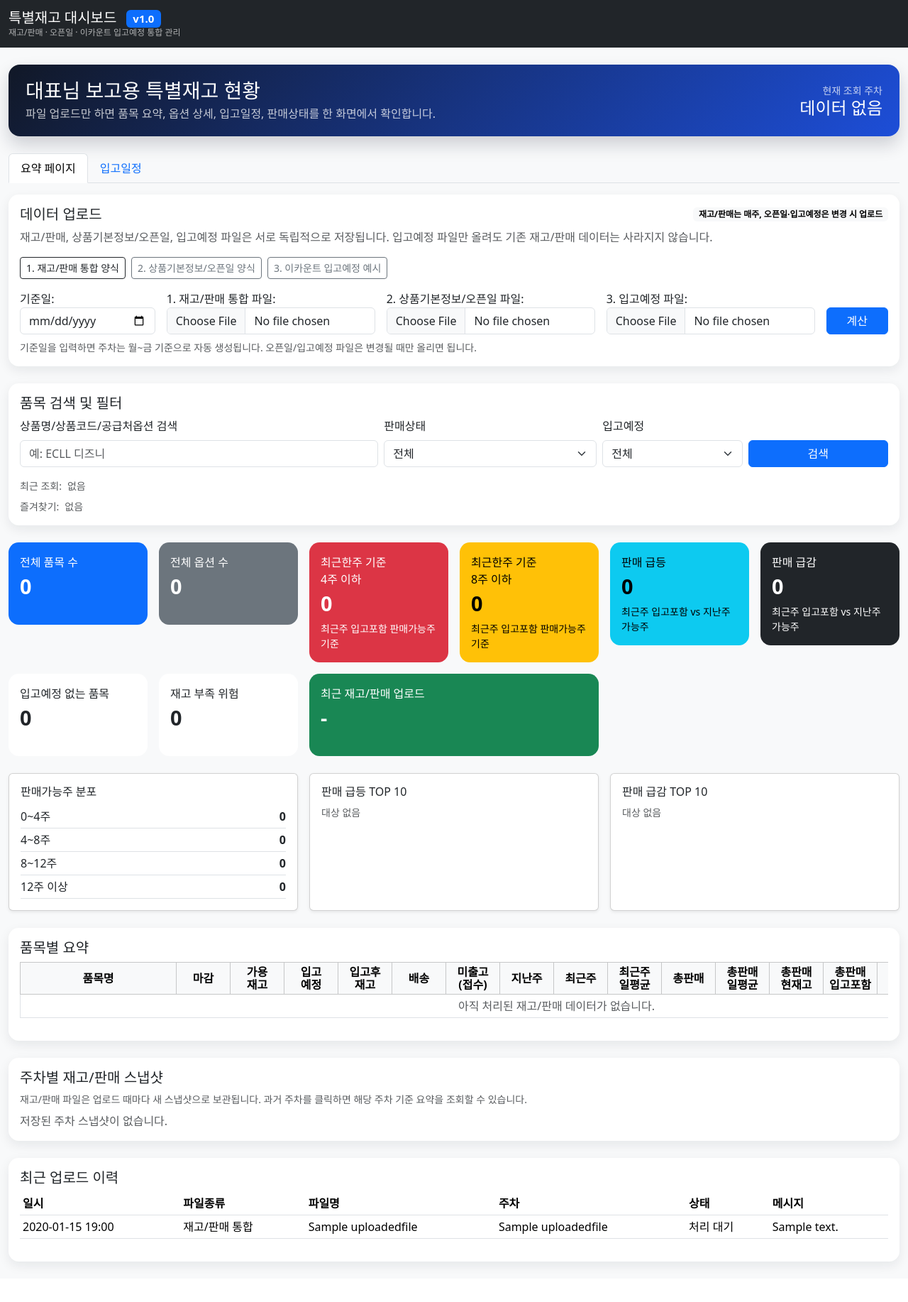
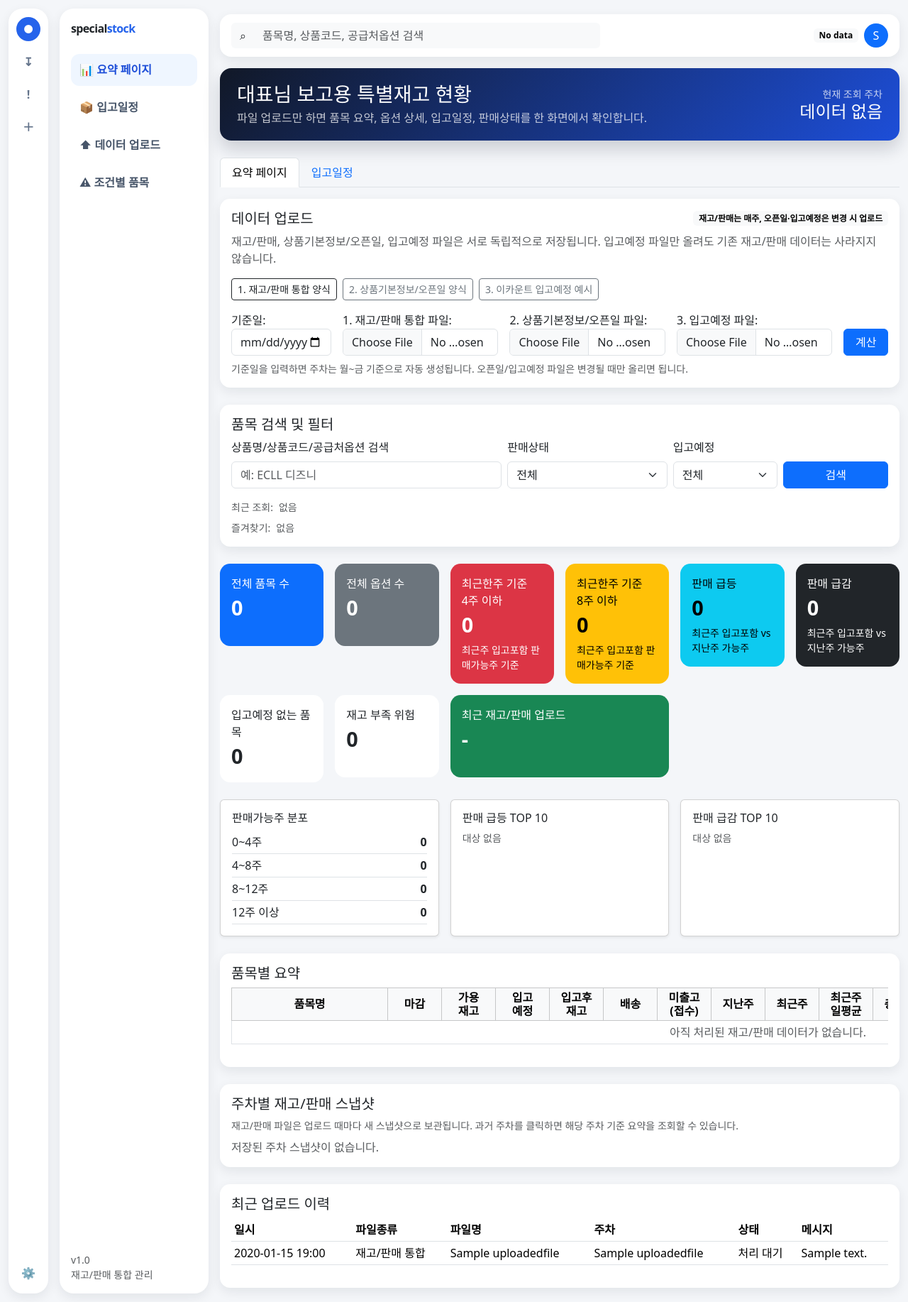
Before and after one commit to goowlsrud6-eng/logic, a Django app: page / in a window 1280 px wide. Shown: the whole page at 71% size. Before the commit the page ends 1787 px from the top, so only its background shows below. Run offline with Django 5.2, Linux system fonts and the light colour scheme; tables that the repository leaves empty hold one stand-in row (values such as "Sample post").

Commit message:
Revamp dashboard layout with side navigation

```diff
--- a/inventory/templates/inventory/dashboard.html
+++ b/inventory/templates/inventory/dashboard.html
@@ -8,6 +8,21 @@
   <link href="https://cdn.jsdelivr.net/npm/bootstrap@5.3.3/dist/css/bootstrap.min.css" rel="stylesheet">
   <style>
     body { background: #f4f6f9; }
+
+    .app-shell { display: grid; grid-template-columns: 56px 210px minmax(0, 1fr); gap: 1rem; min-height: 100vh; padding: .75rem; }
+    .icon-rail, .side-nav { background: #fff; border-radius: 1.25rem; box-shadow: 0 .35rem 1rem rgba(15,23,42,.08); }
+    .icon-rail { display: flex; flex-direction: column; align-items: center; padding: .75rem .5rem; gap: .75rem; }
+    .rail-button { width: 34px; height: 34px; border-radius: 999px; display: grid; place-items: center; color: #64748b; text-decoration: none; font-weight: 700; }
+    .rail-button.active, .rail-button:hover { background: #2563eb; color: #fff; }
+    .side-nav { padding: 1rem; display: flex; flex-direction: column; gap: .5rem; }
+    .side-brand { font-weight: 800; letter-spacing: -.04em; margin-bottom: 1rem; }
+    .side-brand span { color: #2563eb; }
+    .side-link { border-radius: .75rem; padding: .65rem .75rem; color: #475569; text-decoration: none; font-weight: 600; display: flex; gap: .55rem; align-items: center; }
+    .side-link.active, .side-link:hover { background: #eff6ff; color: #1d4ed8; }
+    .content-panel { min-width: 0; }
+    .topbar { background: #fff; border-radius: 1rem; box-shadow: 0 .35rem 1rem rgba(15,23,42,.08); padding: .75rem 1rem; display: flex; gap: 1rem; align-items: center; justify-content: space-between; margin-bottom: 1rem; }
+    .top-search { max-width: 520px; flex: 1; }
+    @media (max-width: 992px) { .app-shell { grid-template-columns: 1fr; } .icon-rail, .side-nav { display: none; } }
     th { white-space: nowrap; }
     .navbar-brand small { display: block; font-size: .75rem; color: rgba(255,255,255,.65); font-weight: 400; }
     .page-hero { background: linear-gradient(135deg, #111827, #1d4ed8); color: #fff; border-radius: 1rem; padding: 1.25rem 1.5rem; box-shadow: 0 .75rem 1.5rem rgba(15,23,42,.18); }
@@ -26,9 +41,29 @@
     .trend-drop-strong { background-color: #f2ceef !important; }
   </style>
 </head>
-<body class="bg-light">
-<nav class="navbar navbar-dark bg-dark"><div class="container-fluid"><span class="navbar-brand mb-0 h1">특별재고 대시보드 <span class="badge text-bg-primary ms-2">v1.0</span><small>재고/판매 · 오픈일 · 이카운트 입고예정 통합 관리</small></span></div></nav>
-<main class="container-fluid py-4">
+<body>
+<div class="app-shell">
+  <aside class="icon-rail">
+    <a class="rail-button active" href="{% url 'dashboard' %}" title="대시보드">●</a>
+    <a class="rail-button" href="{% url 'inbound_schedule' %}" title="입고일정">↧</a>
+    <a class="rail-button" href="#card-items" title="위험 품목">!</a>
+    <a class="rail-button" href="#uploads" title="업로드">＋</a>
+    <div class="mt-auto"><a class="rail-button" href="#" title="설정">⚙</a></div>
+  </aside>
+  <aside class="side-nav">
+    <div class="side-brand">special<span>stock</span></div>
+    <a class="side-link active" href="{% url 'dashboard' %}">📊 요약 페이지</a>
+    <a class="side-link" href="{% url 'inbound_schedule' %}">📦 입고일정</a>
+    {% if last_product_name %}<a class="side-link" href="{% url 'product_detail' last_product_name %}?upload_id={{ last_upload_id }}">🔎 최근 상세</a>{% endif %}
+    <a class="side-link" href="#uploads">⬆ 데이터 업로드</a>
+    <a class="side-link" href="#card-items">⚠ 조건별 품목</a>
+    <div class="mt-auto small text-muted">v1.0<br>재고/판매 통합 관리</div>
+  </aside>
+<main class="content-panel py-2">
+  <section class="topbar">
+    <div class="top-search"><form method="get"><div class="input-group"><span class="input-group-text bg-light border-0">⌕</span><input class="form-control border-0 bg-light" name="q" value="{{ search_query }}" placeholder="품목명, 상품코드, 공급처옵션 검색"></div>{% if latest_file %}<input type="hidden" name="upload_id" value="{{ latest_file.id }}">{% endif %}</form></div>
+    <div class="d-flex align-items-center gap-2"><span class="badge text-bg-light">{{ latest_file.week_label|default:'No data' }}</span><span class="rounded-circle bg-primary text-white d-inline-grid text-center" style="width:34px;height:34px;line-height:34px">S</span></div>
+  </section>
   {% for message in messages %}<div class="alert alert-{{ message.tags }}">{{ message }}</div>{% endfor %}
   <section class="page-hero mb-4"><div class="d-flex flex-wrap justify-content-between gap-3 align-items-center"><div><h1 class="h3 mb-1">대표님 보고용 특별재고 현황</h1><p class="mb-0 opacity-75">파일 업로드만 하면 품목 요약, 옵션 상세, 입고일정, 판매상태를 한 화면에서 확인합니다.</p></div><div class="text-end"><div class="small opacity-75">현재 조회 주차</div><div class="h4 mb-0">{{ latest_file.week_label|default:'데이터 없음' }}</div></div></div></section>
   <ul class="nav nav-tabs mb-3">
@@ -36,7 +71,7 @@
     <li class="nav-item"><a class="nav-link" href="{% url 'inbound_schedule' %}">입고일정</a></li>{% if last_product_name %}<li class="nav-item"><a class="nav-link" href="{% url 'product_detail' last_product_name %}?upload_id={{ last_upload_id }}">최근 상세: {{ last_product_name }}</a></li>{% endif %}
   </ul>
 
-  <section class="card section-card mb-4">
+  <section id="uploads" class="card section-card mb-4">
     <div class="card-body">
       <div class="d-flex flex-wrap justify-content-between align-items-center gap-2 mb-2"><h2 class="h5 mb-0">데이터 업로드</h2><span class="badge text-bg-light">재고/판매는 매주, 오픈일·입고예정은 변경 시 업로드</span></div>
       <p class="text-muted mb-3">재고/판매, 상품기본정보/오픈일, 입고예정 파일은 서로 독립적으로 저장됩니다. 입고예정 파일만 올려도 기존 재고/판매 데이터는 사라지지 않습니다.</p>
@@ -144,5 +179,6 @@
     <div class="card-body"><h2 class="h5">최근 업로드 이력</h2><div class="table-responsive"><table class="table table-sm"><thead><tr><th>일시</th><th>파일종류</th><th>파일명</th><th>주차</th><th>상태</th><th>메시지</th></tr></thead><tbody>{% for upload in uploads %}<tr><td>{{ upload.created_at|date:'Y-m-d H:i' }}</td><td>{{ upload.get_file_type_display }}</td><td>{{ upload.original_name }}</td><td>{{ upload.week_label }}</td><td>{{ upload.get_status_display }}</td><td>{{ upload.message }}</td></tr>{% empty %}<tr><td colspan="6" class="text-muted">업로드 이력이 없습니다.</td></tr>{% endfor %}</tbody></table></div></div>
   </section>
 </main>
+</div>
 </body>
 </html>
```
Also changed, not shown: SPECIAL_STOCK_REQUIREMENTS.md (+4 -0 lines).
